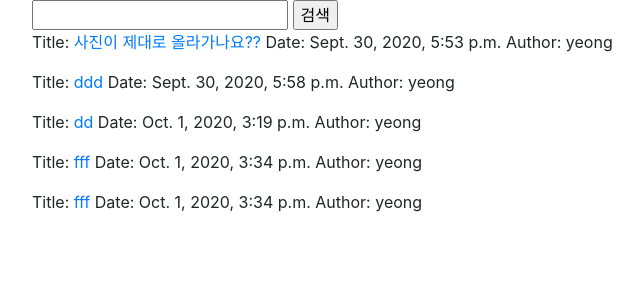
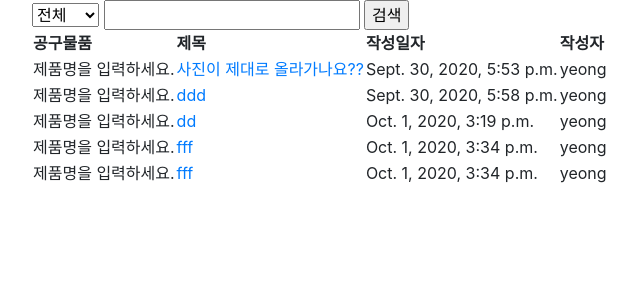
Before and after one commit to herineeda/hackathonproject, a Django app: page /main/group_purchase/ in a window 1280 px wide. Shown: the part 80-380 px from the top of the page, without its empty margins (53-696 px from the left). Run offline with Django 3.2, Linux system fonts and the light colour scheme; data comes from the database, SQL or seed files in the repository; both versions use the stored data as it was after the commit; some libraries are stand-ins or nearby versions.

Commit message:
공동구매 글 검색 기능 추가

```diff
--- a/main/form.py
+++ b/main/form.py
@@ -4,4 +4,4 @@ from .models import Post
 class PostForm(forms.ModelForm):
     class Meta:
         model = Post
-        fields = ['title', 'content', 'image']
+        fields = ['title', 'content', 'image', 'category', 'deadline', 'url']
--- a/main/models.py
+++ b/main/models.py
@@ -15,10 +15,14 @@ class Post(models.Model):
     content = models.TextField(null=False)
 
     # 공구할 제품  정보
+    name = models.CharField(max_length=200, default="제품명을 입력하세요.")
     image = models.ImageField(upload_to='images/', null=True, blank=True)
     category = models.CharField(max_length=50, choices=category_choices, default='기타')
     deadline = models.DateTimeField('date published', default='2020-10-01 10:10')
     url = models.URLField("group purchase product url", default='https://www.google.co.kr/')
 
+    #조회수
+    #count = models.IntegerField(default=0)
+
     def __str__(self):
         return self.title
--- a/main/templates/grouppurchase.html
+++ b/main/templates/grouppurchase.html
@@ -1,21 +1,40 @@
 {% extends 'base.html' %}
 {% block content %}
 
-    <form action="">
+    <form action="{% url 'search' %}">
+        <select name="select_text">
+            <option value="전체">전체</option>
+            <option value="제품명">제품명</option>
+            <option value="내용">내용</option>
+        </select>
+
         <input type="text" name='text'>
         <input type="submit" value="검색">
 
         {% if user.is_authenticated %}
-        <button><a href="{% url 'new' %}">글쓰기</a></button>
+            <button><a href="{% url 'new' %}">글쓰기</a></button>
         {% endif %}
     </form>
 
-    {% for post in posts %}
-        <p>
-            Title: <a href="{% url 'post_detail' post.id %}">{{post.title}}</a>
-            Date: {{post.date}}
-            Author: {{post.author}}
-        </p>
-    {% endfor %}
+    <table>
+        <th>공구물품</th>
+        <th>제목</th>
+        <th>작성일자</th>
+        <th>작성자</th>
+
+        {% for post in posts %}
+            <tr>
+                <td>{{post.name}}</td>
+                <td><a href="{% url 'post_detail' post.id %}">{{post.title}}</a></td>
+                <td>{{post.date}}</td>
+                <td>{{post.author}}</td>
+                {% comment %} <td>{{post.count}}</td> {% endcomment %}
+            </tr>
+        {% endfor %}
+    </table>
+
+
+
+
 
 {% endblock %}
--- a/main/urls.py
+++ b/main/urls.py
@@ -9,4 +9,5 @@ urlpatterns = [
     path('post_detail/<int:post_id>', views.post_detail, name="post_detail"), # 게시글 자세히 보기
     path('new/', views.new, name="new"), # 폼 띄우기
     path('create/', views.create, name="create"), # 글 작성하기
+    path('search/', views.search, name="search"), # 글 검색하기
 ] + static(settings.MEDIA_URL, document_root=settings.MEDIA_ROOT)
--- a/main/views.py
+++ b/main/views.py
@@ -2,6 +2,8 @@ from django.shortcuts import render, get_object_or_404, redirect
 from django.utils import timezone
 from django.contrib.auth.models import User
 from .models import Post
+# from form import PostForm # 장고폼을 사용할 경우
+from django.db.models import Q
 
 # 서비스 소개 페이지
 def introduce(request):
@@ -15,6 +17,7 @@ def group_purchase(request):
 # 게시글 자세히 보기
 def post_detail(request, post_id):
     post_detail = get_object_or_404(Post, pk=post_id)
+    # post_detail.count += 1
     return render(request, 'post_detail.html', {'post_detail':post_detail})
 
 # 게시글 작성 페이지
@@ -39,10 +42,23 @@ def create(request):
     #     form = PostForm(request.POST)
     #     if form.is_valid():
     #         post = form.save(commit=False)
-    #         post.date = timezone.now()
+    #         post.date = timezone.datetime.now()
     #         post.author = User.objects.get(username = request.user.get_username())
     #         post.save()
     #         return redirect('group_purchase')
     # else:
     #     form = PostForm()
     #     return render(request, 'create.html', {'form':form}
+
+# 공동구매 글 검색하기
+def search(request):
+    choice = request.GET.get('select_text')
+    keyword = request.GET.get('text')
+
+    if choice == "전체":
+        result = Post.objects.filter(Q(name__contains=keyword) | Q(content__contains=keyword))
+    elif choice == "제품명":
+        result = Post.objects.filter(name__contains=keyword)
+    else:
+        result = Post.objects.filter(content__contains=keyword)
+    return render(request, 'grouppurchase.html', {'posts':result})
```
Also changed, not shown: db.sqlite3, main/migrations/0003_post_name.py (added).
